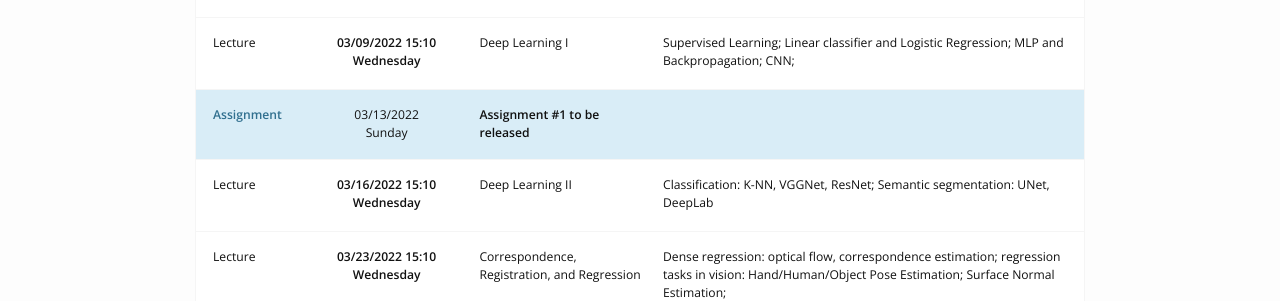
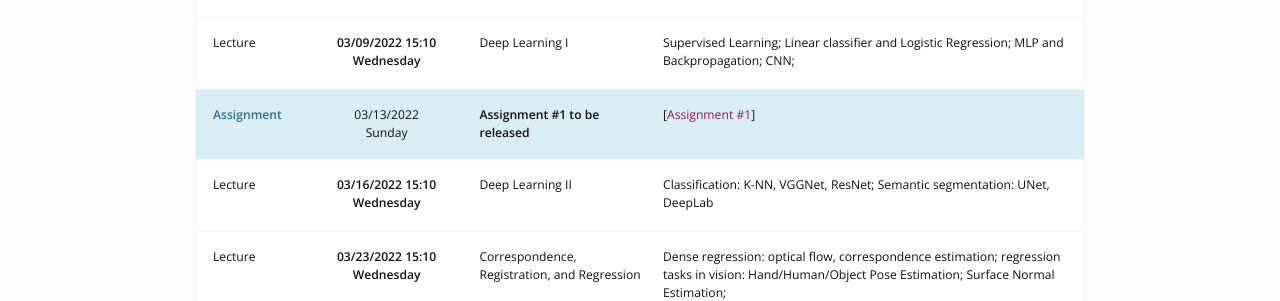
Before and after one commit to hughw19/RVAL, a Jekyll site: the page built from schedule.md, in a window 1280 px wide. Shown: the part 434-735 px from the top of the page. Built offline with Jekyll 4.4.1, drawn with Linux system fonts in a browser that asks for light colours; nearby versions of some CDN libraries.

Commit message:
01 assignment

```diff
--- a/_includes/schedule_row_assignment.html
+++ b/_includes/schedule_row_assignment.html
@@ -7,8 +7,8 @@
     {{ include.event.title }} to be released
 </div>
 <div class="col col-4" data-label="Course Material">
-    <!-- [<a href="{{ include.event.url | prepend: site.baseurl}}">{{ include.event.title }}</a>]
+    [<a href="{{ include.event.url | prepend: site.baseurl}}">{{ include.event.title }}</a>]
     {% if include.event.solutions %}
     [<a href="{{ include.event.solutions | prepend: site.baseurl}}">Solutions</a>]
-    {% endif %} -->
+    {% endif %}
 </div>
```
